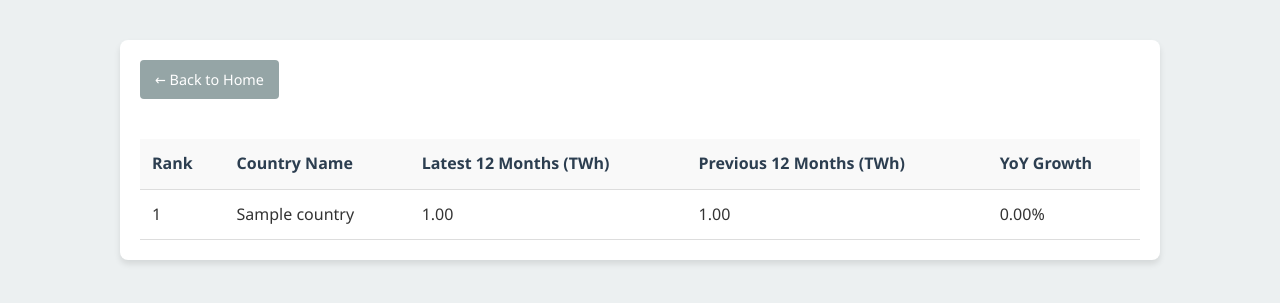
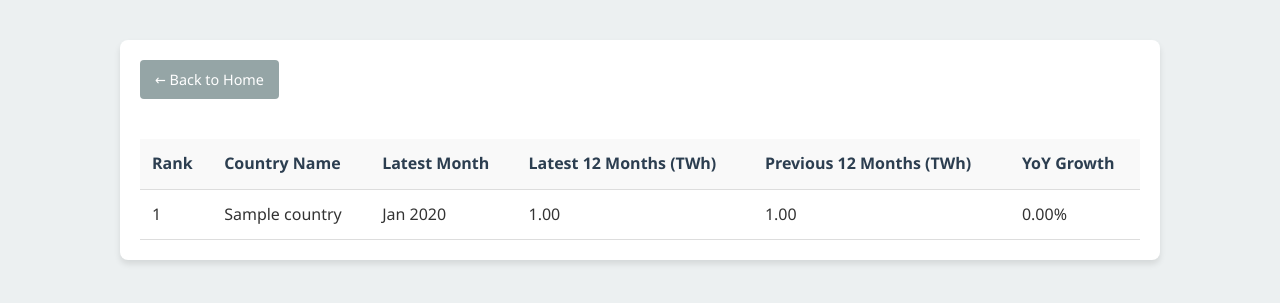
Before and after one commit to jarthorn/energy-stats, a Django app: page /countries/ in a window 1280 px wide. Shown: the part 128-431 px from the top of the page. Run offline with Django 5.2, Linux system fonts and the light colour scheme; tables that the repository leaves empty hold one stand-in row (values such as "Sample post").

Commit message:
Add latest month to country index

```diff
--- a/core/management/commands/load_data.py
+++ b/core/management/commands/load_data.py
@@ -211,6 +211,7 @@ class Command(BaseCommand):
                     "electricity_rank": 0,  # ranked in post-processing below
                     "generation_latest_12_months": country_latest,
                     "generation_previous_12_months": country_previous,
+                    "latest_month": latest_month,
                 },
             )
             action = "created" if created else "updated"
--- a/core/models.py
+++ b/core/models.py
@@ -23,6 +23,7 @@ class Country(models.Model):
     electricity_rank = models.IntegerField(help_text="The country's rank as an electricity producer")
     generation_latest_12_months = models.FloatField(help_text="Sum of electricity generation in the most recent 12 months (TWh)")
     generation_previous_12_months = models.FloatField(help_text="Sum of electricity generation from 24-13 months ago (TWh)")
+    latest_month = models.DateField(null=True, blank=True, help_text="The most recent month for which data is available")
 
     class Meta:
         verbose_name_plural = "countries"
--- a/core/templates/core/country_index.html
+++ b/core/templates/core/country_index.html
@@ -109,6 +109,7 @@
                 <tr>
                     <th>Rank</th>
                     <th>Country Name</th>
+                    <th>Latest Month</th>
                     <th>Latest 12 Months (TWh)</th>
                     <th>Previous 12 Months (TWh)</th>
                     <th>YoY Growth</th>
@@ -119,8 +120,9 @@
                 <tr>
                     <td>{{ country.electricity_rank }}</td>
                     <td>{{ country.name }}</td>
-                    <td>{{ country.generation_latest_12_months|floatformat:2 }}</td>
-                    <td>{{ country.generation_previous_12_months|floatformat:2 }}</td>
+                    <td>{{ country.latest_month|date:"M Y" }}</td>
+                    <td>{{ country.generation_latest_12_months|floatformat:"2g" }}</td>
+                    <td>{{ country.generation_previous_12_months|floatformat:"2g" }}</td>
                     <td>
                         {% if country.yoy_growth_pct is not None %}
                         <span
```
Also changed, not shown: core/tests/models/test_country.py (+3 -0 lines), core/migrations/0006_country_latest_month.py (added).
